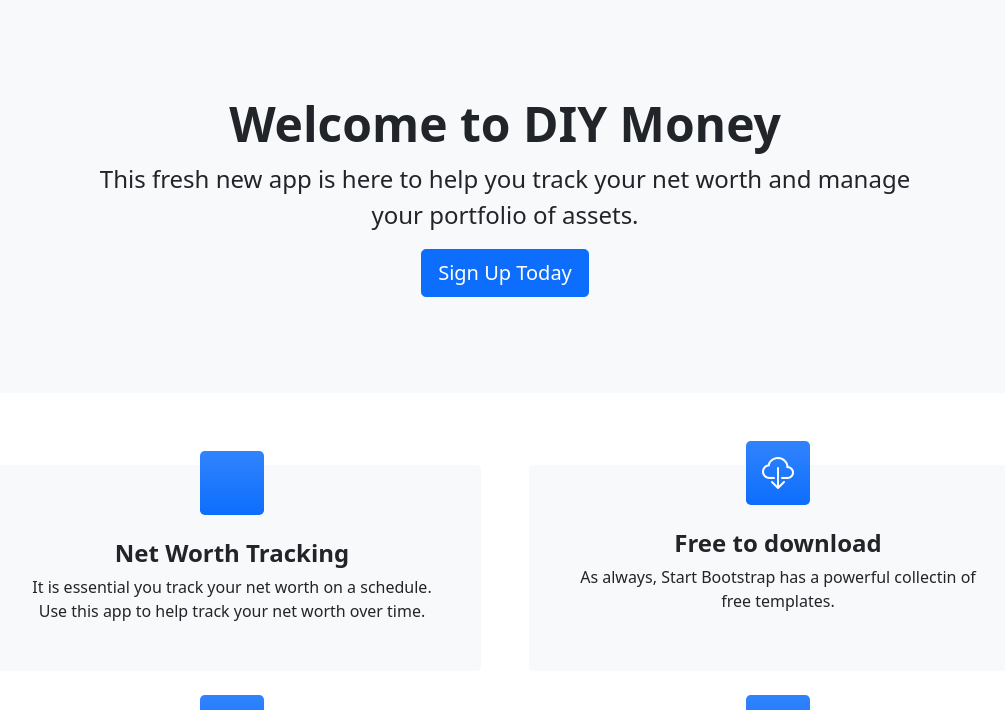
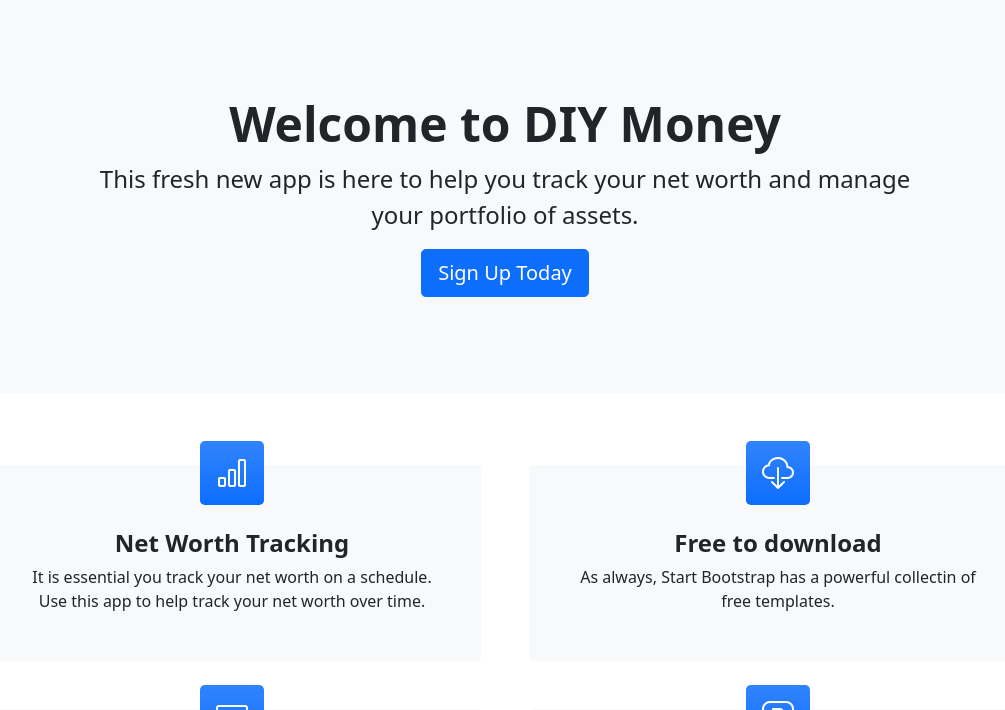
Before and after one commit to bamarshall06/flask_app, a Flask app: page / in a window 1280 px wide. Shown: the part 105-815 px from the top of the page, without its empty margins (135-1140 px from the left). Run offline with Flask 2, Linux system fonts and the light colour scheme; data comes from the database, SQL or seed files in the repository; some libraries are stand-ins or nearby versions.

Commit message:
change to icon

```diff
--- a/templates/index.html
+++ b/templates/index.html
@@ -51,7 +51,7 @@
                     <div class="col-lg-6 col-xxl-4 mb-5">
                         <div class="card bg-light border-0 h-100">
                             <div class="card-body text-center p-4 p-lg-5 pt-0 pt-lg-0">
-                                <div class="feature bg-primary bg-gradient text-white rounded-3 mb-4 mt-n4"><i class="bi bi-activity"></i></div>
+                                <div class="feature bg-primary bg-gradient text-white rounded-3 mb-4 mt-n4"><i class="bi bi-bar-chart"></i></div>
                                 <h2 class="fs-4 fw-bold">Net Worth Tracking</h2>
                                 <p class="mb-0">It is essential you track your net worth on a schedule. Use this app to help track your net worth over time.</p>
                             </div>
```
